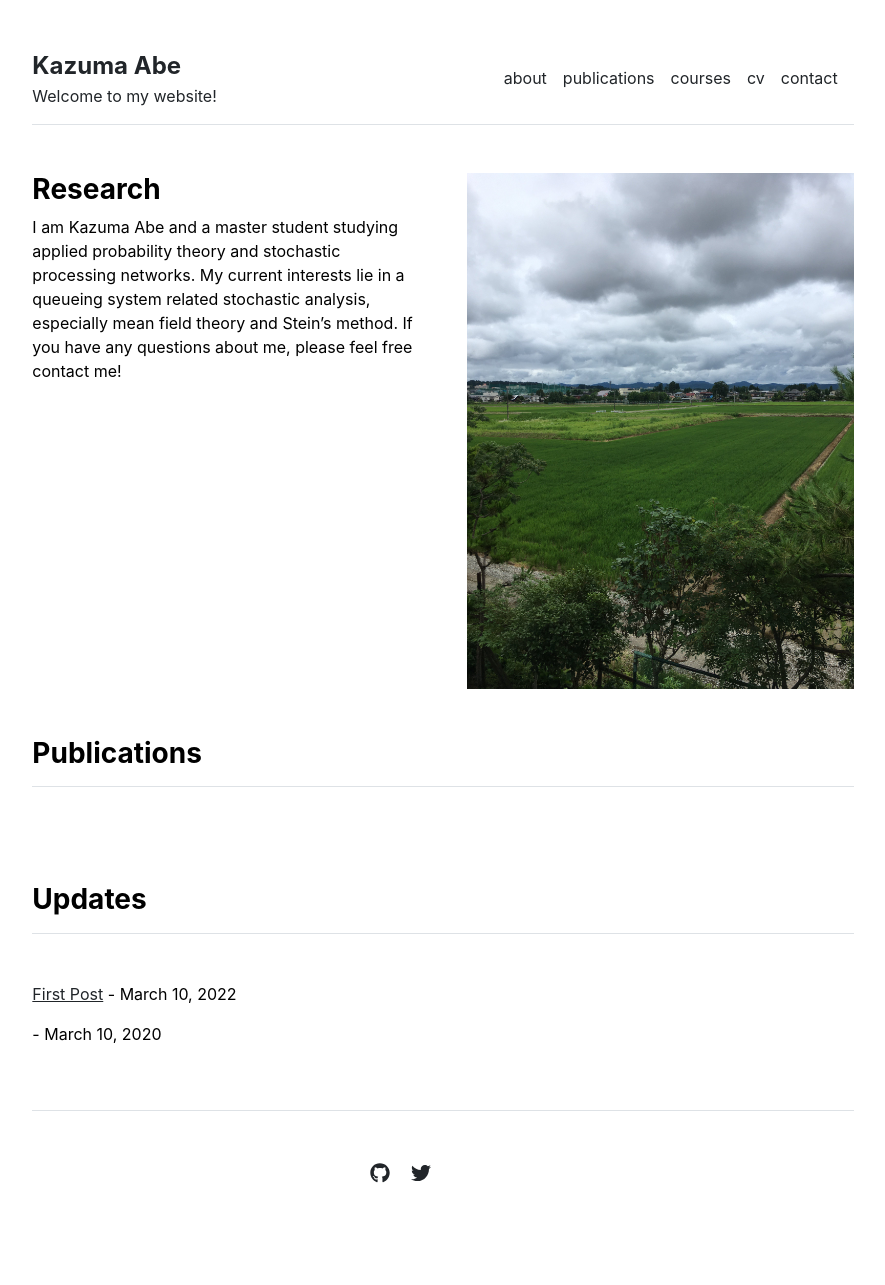
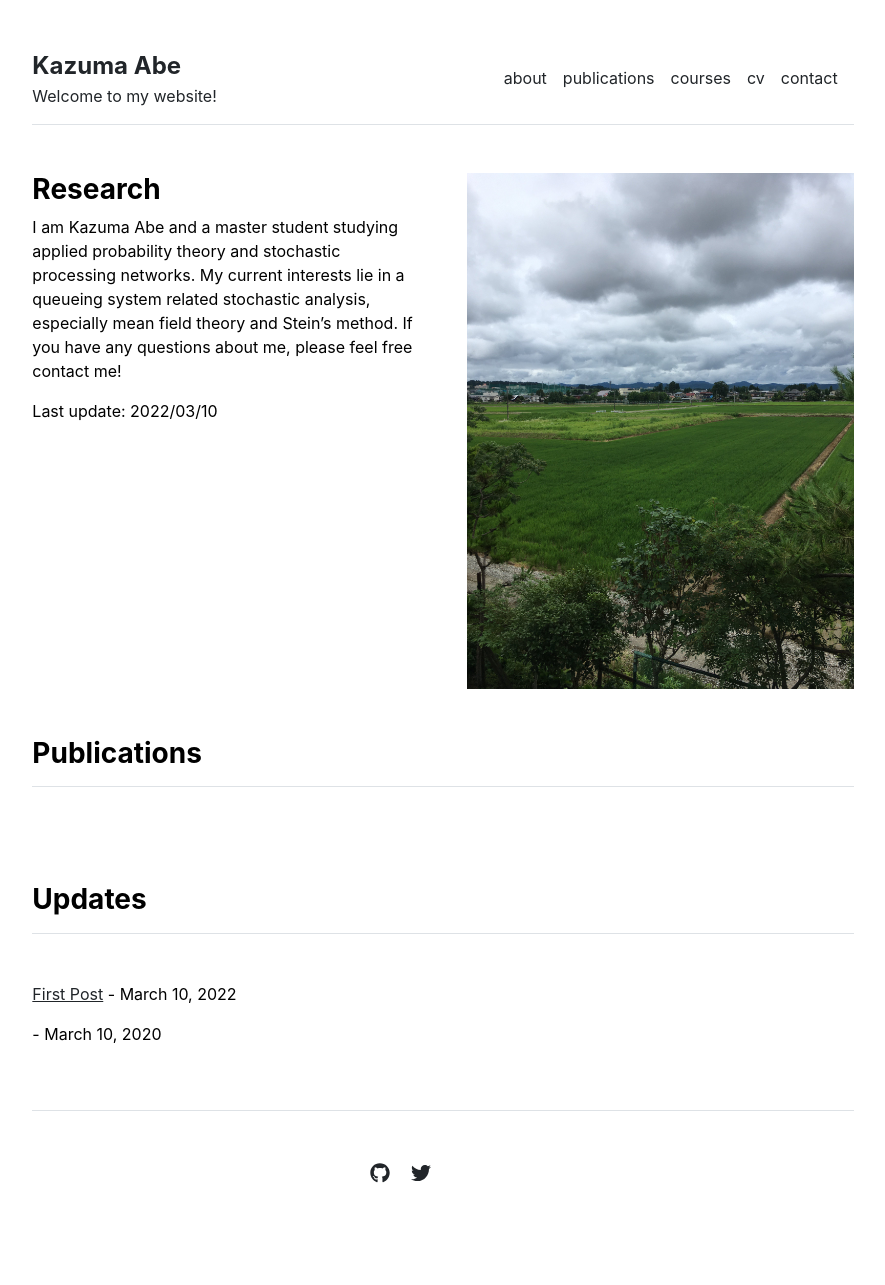
Before and after one commit to qriovider/archive, a Jekyll site: the page built from index.md, in a window 1280 px wide. Shown: the whole page, without its empty margins (197-1082 px from the left). Built offline with Jekyll 4.4.1, drawn with Linux system fonts in a browser that asks for light colours.

Commit message:
Update index.md

```diff
--- a/index.md
+++ b/index.md
@@ -4,3 +4,5 @@ title: "Home"
 ---
 
 I am Kazuma Abe and a master student studying applied probability theory and stochastic processing networks. My current interests lie in a queueing system related stochastic analysis, especially mean field theory and Stein's method. If you have any questions about me, please feel free contact me!
+
+Last update: 2022/03/10
```
